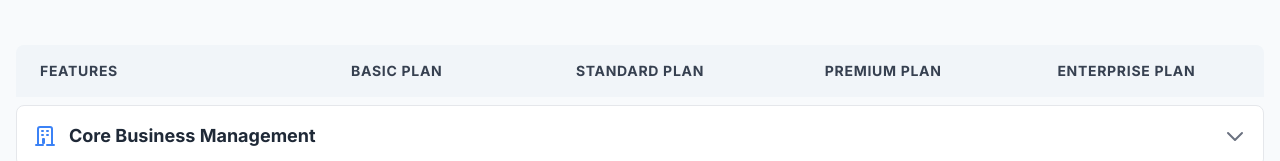
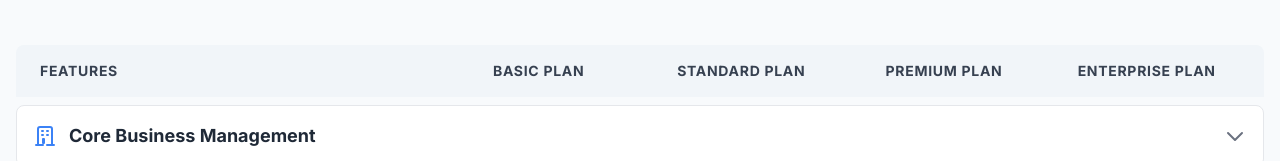
Before and after one commit to VIJAYKUMARCHAGANTIPATI2002/JoinBeautyPricing, a plain HTML site: page index.html in a window 1280 px wide. Shown: the part 739-900 px from the top of the page. Drawn offline with nearby package versions, Linux system fonts and the light colour scheme.

Commit message:
update for aligments.

```diff
--- a/index.html
+++ b/index.html
@@ -59,13 +59,11 @@
 <body>
 
     <div class="container mx-auto px-4 py-12 md:py-20">
-        <!-- HEADER -->
         <div class="text-center mb-10">
             <h1 class="text-4xl md:text-5xl font-extrabold text-gray-800 tracking-tight">The Right Plan for Your Business</h1>
             <p class="mt-4 text-lg text-gray-600 max-w-2xl mx-auto">Flexible pricing for businesses of all sizes. Choose the plan that fits your needs and budget.</p>
         </div>
 
-        <!-- BILLING TOGGLE -->
         <div class="flex justify-center items-center mb-10 space-x-4">
             <span id="monthly-label" class="text-lg font-semibold text-blue-600">Monthly</span>
             <label for="billing-toggle" class="inline-flex relative items-center cursor-pointer">
@@ -75,10 +73,8 @@
             <span id="annual-label" class="text-lg font-medium text-gray-500">Annually <span class="text-green-500 font-semibold">(Save 20%)</span></span>
         </div>
 
-        <!-- PRICING CARDS -->
         <div id="pricing-cards-container" class="grid grid-cols-1 md:grid-cols-2 lg:grid-cols-4 gap-8 mb-12"></div>
 
-        <!-- FEATURES COMPARISON -->
         <div class="text-center mb-12 mt-20">
              <h2 class="text-3xl md:text-4xl font-extrabold text-gray-800 tracking-tight">Compare Features</h2>
              <p class="mt-3 text-lg text-gray-600">Find the perfect set of features for your workflow.</p>
@@ -217,10 +213,13 @@ Data Migration Support,❌,Add-on Fee,✔️,✔️`;
             });
 
             // Render Features Comparison Table
-            let tableHeaderHTML = `<div class="grid grid-cols-5 gap-4 py-4 px-6 bg-slate-100 rounded-t-lg sticky top-0 z-10">`;
-            tableHeaderHTML += `<div class="col-span-2 lg:col-span-1 text-left text-sm font-bold text-gray-700 uppercase tracking-wider">Features</div>`;
+            // FIX: Changed to a 6-column grid to allow the first column to be wider without breaking the layout.
+            let tableHeaderHTML = `<div class="grid grid-cols-6 gap-4 py-4 px-6 bg-slate-100 rounded-t-lg sticky top-0 z-10">`;
+            // FIX: First column spans 2 grid columns. Removed responsive variants.
+            tableHeaderHTML += `<div class="col-span-2 text-left text-sm font-bold text-gray-700 uppercase tracking-wider">Features</div>`;
             headers.forEach(header => {
-                tableHeaderHTML += `<div class="hidden lg:block text-center text-sm font-bold text-gray-700 uppercase tracking-wider">${header}</div>`;
+                // FIX: Removed 'hidden lg:block' to ensure headers are always visible with their data.
+                tableHeaderHTML += `<div class="text-center text-sm font-bold text-gray-700 uppercase tracking-wider">${header}</div>`;
             });
             tableHeaderHTML += `</div>`;
 
@@ -231,14 +230,17 @@ Data Migration Support,❌,Add-on Fee,✔️,✔️`;
 
                 let featuresRowsHTML = '';
                 categoryObj.items.forEach(item => {
-                    featuresRowsHTML += `<div class="grid grid-cols-5 gap-4 items-center">`;
-                    featuresRowsHTML += `<div class="col-span-5 sm:col-span-2 lg:col-span-1 py-3 text-sm font-medium text-gray-600">${item.name}</div>`;
+                    // FIX: Changed to a 6-column grid to match the header.
+                    featuresRowsHTML += `<div class="grid grid-cols-6 gap-4 items-center">`;
+                    // FIX: The feature name spans 2 columns. Removed complex/broken responsive spans.
+                    featuresRowsHTML += `<div class="col-span-2 py-3 text-sm font-medium text-gray-600">${item.name}</div>`;
 
                     item.plans.forEach(planValue => {
                         let displayValue = '';
                         if (planValue === '✔️') displayValue = checkIcon;
                         else if (planValue === '❌') displayValue = crossIcon;
                         else displayValue = `<span class="text-sm text-gray-800 font-semibold text-center block">${planValue}</span>`;
+                        // Each plan value implicitly takes up 1 column.
                         featuresRowsHTML += `<div class="text-center py-3">${displayValue}</div>`;
                     });
                     featuresRowsHTML += `</div>`;
```
